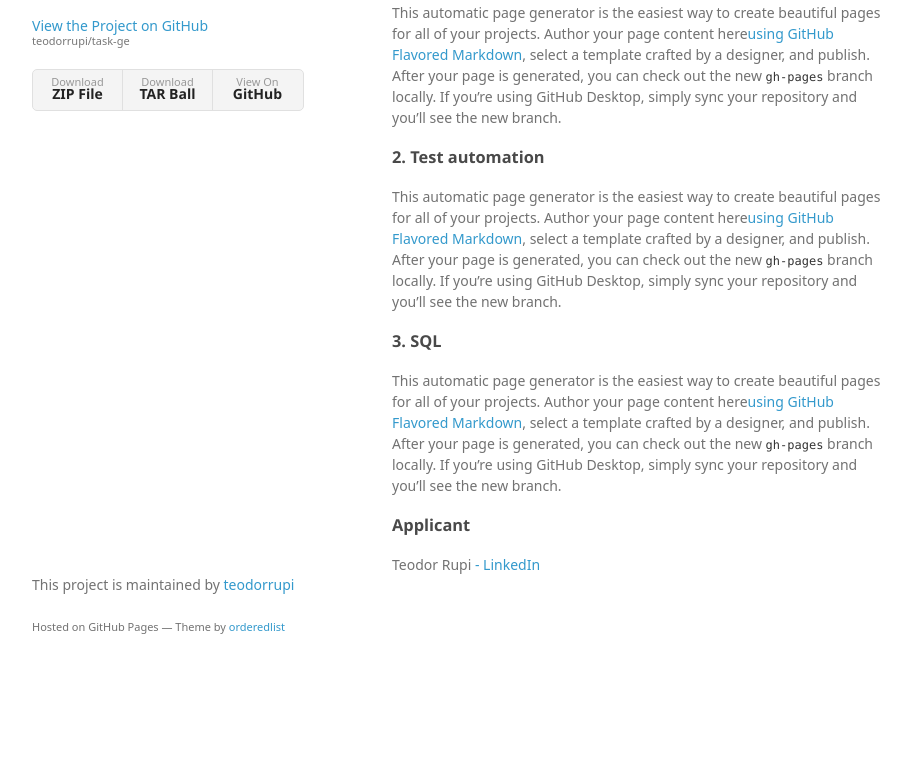
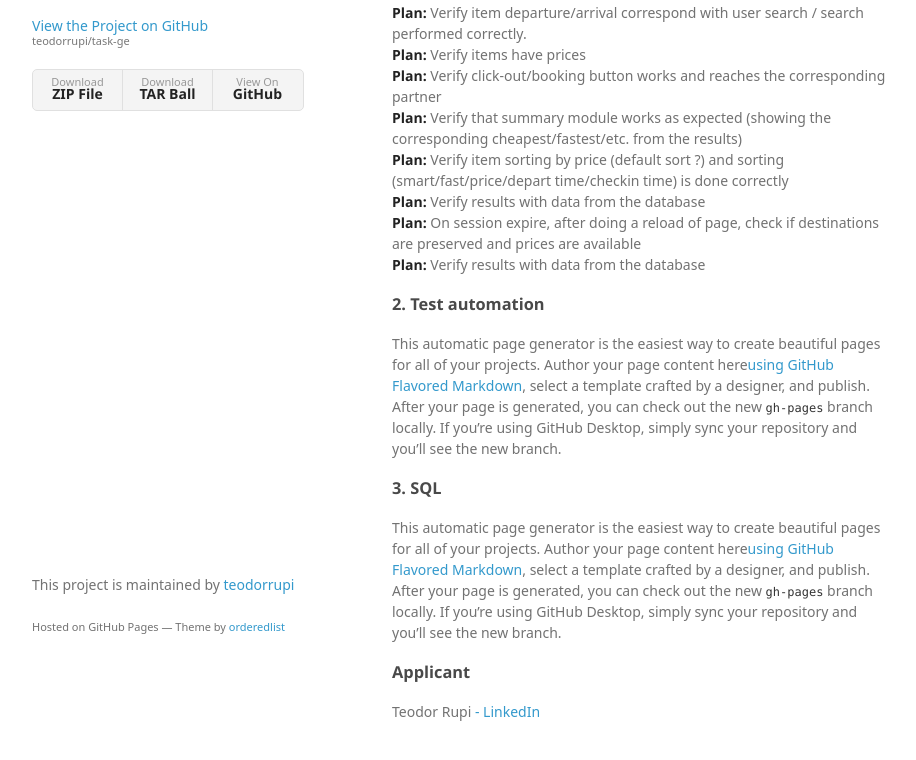
Before and after one commit to teodorrupi/task-ge, a plain HTML site: page index.html in a window 1280 px wide. Shown: the part 94-854 px from the top of the page, without its empty margins (178-1094 px from the left). Before the commit the page ends 800 px from the top, so only its background shows below. Drawn offline with Linux system fonts and the light colour scheme; a web font is replaced by a local one.

Commit message:
adding solution test plan to first exercise

```diff
--- a/index.html
+++ b/index.html
@@ -33,11 +33,15 @@
   <span aria-hidden="true" class="octicon octicon-link"></span>
 </a>1. Test case design and planning</h3>
 
-<p>This automatic page generator is the easiest way to create beautiful pages for all of your projects.
-  Author your page content here<a href="https://guides.github.com/features/mastering-markdown/">using GitHub
-  Flavored Markdown</a>, select a template crafted by a designer, and publish. After your page is generated,
-  you can check out the new <code>gh-pages</code> branch locally. If you’re using GitHub Desktop, simply sync
-  your repository and you’ll see the new branch.</p>
+<p><strong>Plan:</strong> Verify item departure/arrival correspond with user search / search performed correctly. <br/>
+   <strong>Plan:</strong> Verify items have prices <br/>
+   <strong>Plan:</strong> Verify click-out/booking button works and reaches the corresponding partner  <br/>
+   <strong>Plan:</strong> Verify that summary module works as expected (showing the corresponding cheapest/fastest/etc. from the results)   <br/>
+   <strong>Plan:</strong> Verify item sorting by price (default sort ?) and sorting (smart/fast/price/depart time/checkin time) is done correctly<br/>
+   <strong>Plan:</strong> Verify results with data from the database <br/>
+   <strong>Plan:</strong> On session expire, after doing a reload of page, check if destinations are preserved and prices are available <br/>
+   <strong>Plan:</strong> Verify results with data from the database  </p>
+
 
 <h3>
 <a id="designer-templates" class="anchor" href="#designer-templates" aria-hidden="true">
```
